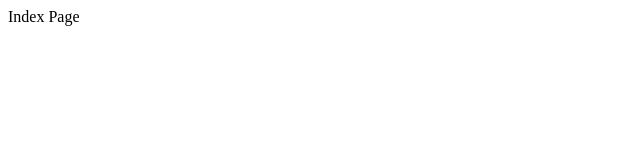
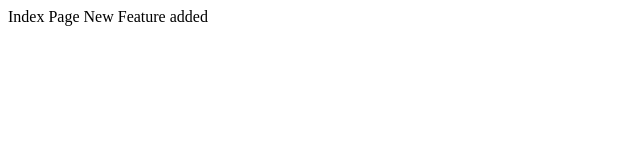
Before and after one commit to yashwakte03/MergeConflict-Test, a plain HTML site: page index.html in a window 1280 px wide. Shown: the whole page, without its empty margins (0-640 px from the left). Drawn offline with Linux system fonts and the light colour scheme.

Commit message:
Modified index.html at new_feature

```diff
--- a/index.html
+++ b/index.html
@@ -1,5 +1,6 @@
 <html>
 <body>
 Index Page
+New Feature added
 </body>
 <html>
```
